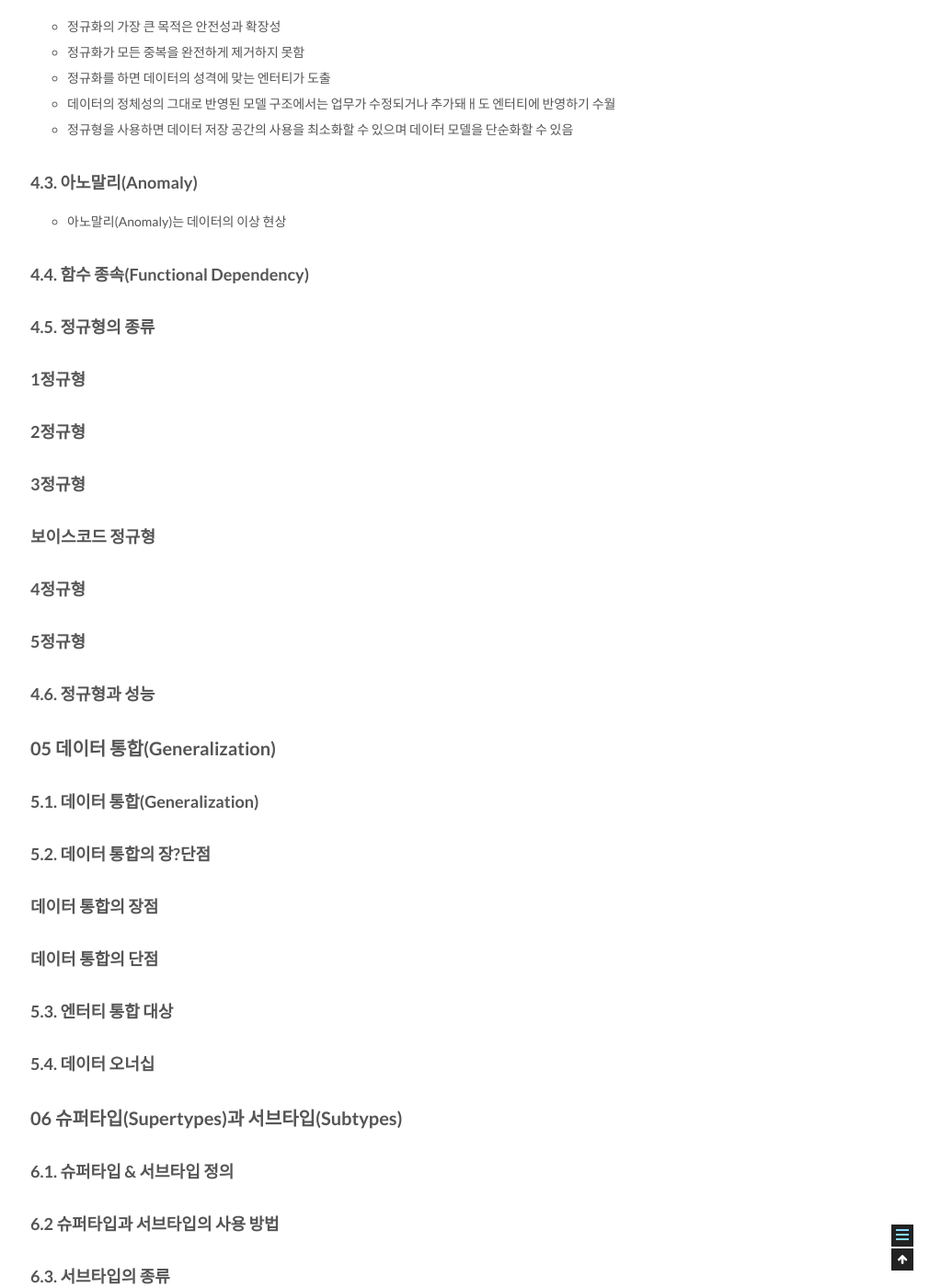
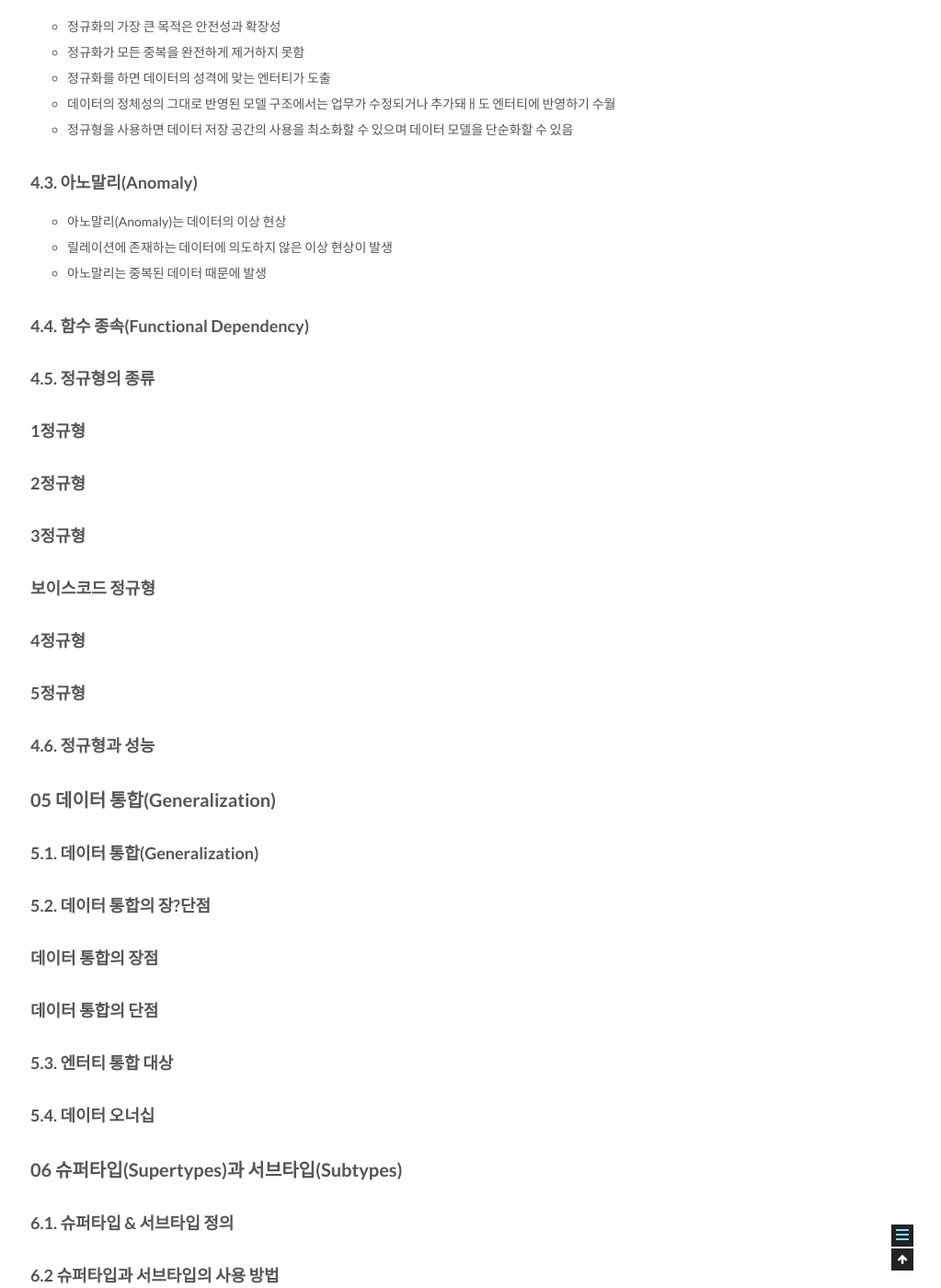
Before and after one commit to csj4032/csj4032.github.io, a Jekyll site: the page built from _posts/2018-05-02-관계형데이터모델링프리미엄가이드.md, in a window 1280 px wide and 1400 px high, scrolled down 11904 px. Shown: the whole window at 92% size, without its empty margins (257-1280 px from the left). Built offline with Jekyll 4.4.1, drawn with Linux system fonts in a browser that asks for light colours; comment, search, counter and statistics services are not loaded.

Commit message:
관계형 데이터 베이스 모델링 포스팅 수정

```diff
--- a/_posts/2018-05-02-관계형데이터모델링프리미엄가이드.md
+++ b/_posts/2018-05-02-관계형데이터모델링프리미엄가이드.md
@@ -364,6 +364,8 @@ comments: true
 
 ### 4.3. 아노말리(Anomaly)
 * 아노말리(Anomaly)는 데이터의 이상 현상
+* 릴레이션에 존재하는 데이터에 의도하지 않은 이상 현상이 발생
+* 아노말리는 중복된 데이터 때문에 발생
 
 ### 4.4. 함수 종속(Functional Dependency)
 
```
